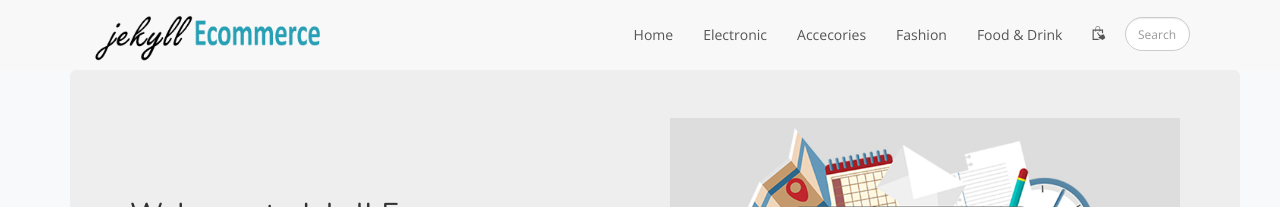
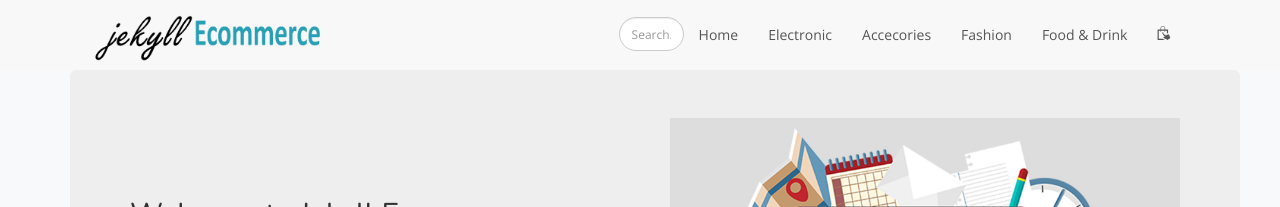
Before and after one commit to wahyu243/wah, a Jekyll site: the page built from index.html, in a window 1280 px wide. Shown: the top 207 px of the page. Built offline with Jekyll 4.4.1, drawn with Linux system fonts in a browser that asks for light colours; nearby versions of some CDN libraries; the list of posts is cut into pages by our own code.

Commit message:
Update header.html

```diff
--- a/_includes/header.html
+++ b/_includes/header.html
@@ -15,11 +15,12 @@
         <!-- Collect the nav links, forms, and other content for toggling -->
 
         <div class="collapse navbar-collapse scrollspy" id="bs-example-navbar-collapse-1">
-            <ul class="nav navbar-nav navbar-right">{% for menu in site.data.menu.items %}
+            <ul class="nav navbar-nav navbar-right">
+		    <li>{% include search.html %}</li>
+		    {% for menu in site.data.menu.items %}
                 <li><a class="scroll" href="{{site.baseurl}}{{menu.url}}" title="{{ menu.name }}">{{ menu.name }}</a></li>{% endfor %}
-				<li><a class="scroll header__checkout snipcart-checkout pointer"><svg class="icon icon-bag"><use xlink:href="#icon-bag"></use></svg>&nbsp;<span class="snipcart-total-price"></span></a></li>
-            <li>{% include search.html %}</li>
-			</ul>
+		<li><a class="scroll header__checkout snipcart-checkout pointer"><svg class="icon icon-bag"><use xlink:href="#icon-bag"></use></svg>&nbsp;<span class="snipcart-total-price"></span></a></li>
+            </ul>
 
         </div>
 
```
